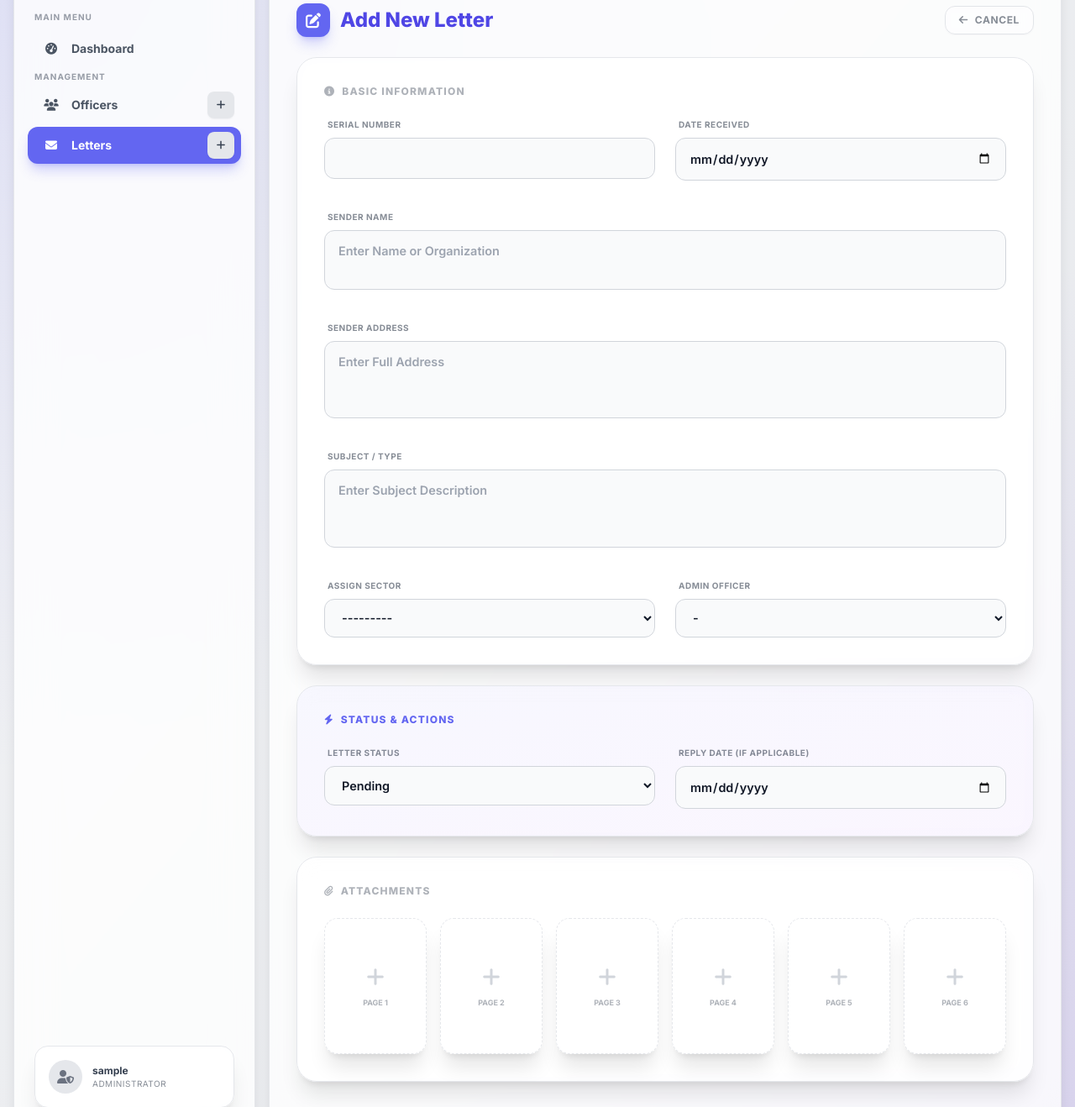
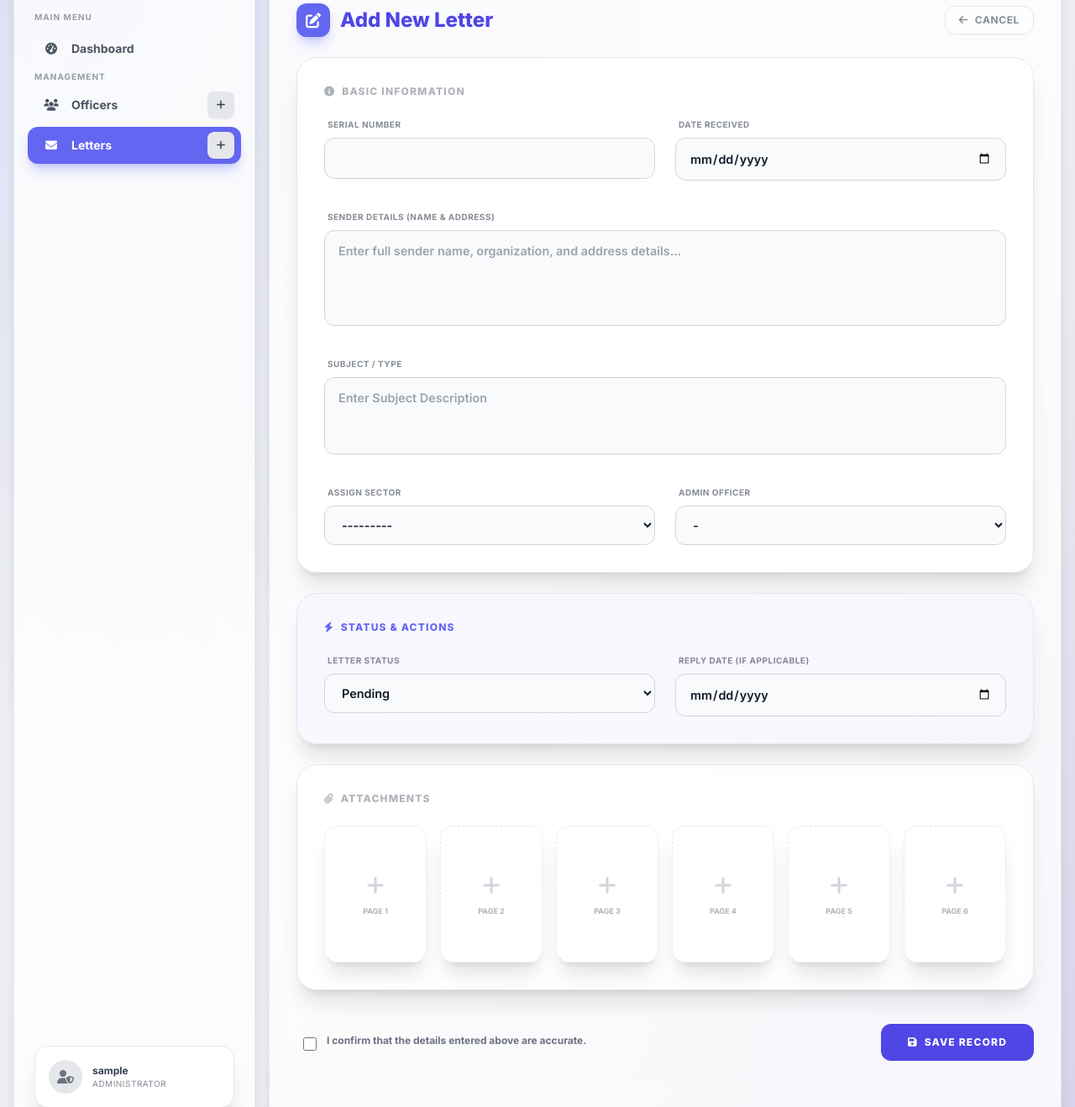
Before and after one commit to cmadhawa99/RMS_mail, a Django app: page /custom-admin/letters/add/ in a window 1280 px wide. Shown: the part 125-1443 px from the top of the page at 84% size. Run offline with Django 5.2, Linux system fonts and the light colour scheme; the visitor is signed in with stand-in values (Sample User, id 1); some libraries are stand-ins or nearby versions.

Commit message:
Update 2026-07-08 15:24 Merge sender name and address into a single sender details field

```diff
--- a/letters/admin.py
+++ b/letters/admin.py
@@ -4,9 +4,9 @@ from django.contrib import admin
 from .models import Letter, SectorProfile
 
 class LetterAdmin(admin.ModelAdmin):
-    list_display = ('serial_number', 'date_received', 'sender_name', 'administrated_by', 'status')
+    list_display = ('serial_number', 'date_received', 'sender_details', 'administrated_by', 'status')
     list_filter = ('administrated_by', 'status', 'date_received')
-    search_fields = ('serial_number', 'sender_name')
+    search_fields = ('serial_number', 'sender_details')
 
 admin.site.register(Letter, LetterAdmin)
 admin.site.register(SectorProfile)
--- a/letters/forms.py
+++ b/letters/forms.py
@@ -82,7 +82,7 @@ class LetterForm(forms.ModelForm):
         model = Letter
         # ADDED 'is_replied' and 'replied_at' here
         fields = [
-            'serial_number', 'date_received', 'sender_name', 'sender_address',
+            'serial_number', 'date_received', 'sender_details',
             'letter_type', 'target_sector', 'administrated_by',
             'accepting_officer_id', 'status', 'replied_at',
             'attachment_1', 'attachment_2', 'attachment_3', 'attachment_4',
@@ -90,8 +90,7 @@ class LetterForm(forms.ModelForm):
         ]
         labels = {
             'serial_number': 'Serial Number',
-            'sender_name': 'Sender Name',
-            'sender_address': 'Sender Address',
+            'sender_details': 'Sender Details (Name, Org, Address)',
             'letter_type': 'Subject / Type',
             'target_sector': 'Assign to Sector',
             'administrated_by': 'Administrated By',
@@ -106,8 +105,7 @@ class LetterForm(forms.ModelForm):
         }
 
         widgets = {
-            'sender_name': forms.Textarea(attrs={'rows': 2, 'placeholder': 'Enter Name or Organization'}),
-            'sender_address': forms.Textarea(attrs={'rows': 3, 'placeholder': 'Enter Full Address'}),
+            'sender_details': forms.Textarea(attrs={'rows': 4, 'placeholder': 'Enter full sender name, organization, and address details...'}),
             'letter_type': forms.Textarea(attrs={'rows': 3, 'placeholder': 'Enter Subject Description'}),
         }
 
--- a/letters/models.py
+++ b/letters/models.py
@@ -79,8 +79,7 @@ class Letter(models.Model):
 
     serial_number = models.IntegerField(unique=True, verbose_name="අනු අංකය")
     date_received = models.DateField(blank=True, null=True)
-    sender_name = models.CharField(max_length=255, blank=True, null=True)
-    sender_address = models.TextField(blank=True, null=True)
+    sender_details = models.TextField(blank=True, null=True, verbose_name="Sender Details")
     letter_type = models.CharField(max_length=255, blank=True, null=True)
     accepting_officer_id = models.CharField(max_length=50, blank=True, null=True)
     target_sector = models.CharField(max_length=20, choices=SECTOR_CHOICES, blank=True, null=True)
--- a/letters/templates/letters/admin/pages/admin_letters.html
+++ b/letters/templates/letters/admin/pages/admin_letters.html
@@ -98,9 +98,11 @@
                 <td class="px-4 py-3 bg-white/60 dark:bg-gray-800/20 group-hover:bg-transparent border-y border-gray-200 dark:border-transparent group-hover:border-transparent font-bold text-gray-700 dark:text-gray-200 text-sm">
                     {{ letter.letter_type|truncatechars:30 }}
                 </td>
+
                 <td class="px-4 py-3 bg-white/60 dark:bg-gray-800/20 group-hover:bg-transparent border-y border-gray-200 dark:border-transparent group-hover:border-transparent text-sm opacity-80">
-                    {{ letter.sender_name|truncatechars:20 }}
+                    {{ letter.sender_details|truncatechars:30 }}
                 </td>
+
                 <td class="px-4 py-3 bg-white/60 dark:bg-gray-800/20 group-hover:bg-transparent border-y border-gray-200 dark:border-transparent group-hover:border-transparent text-xs font-bold opacity-60">
                     {{ letter.date_received }}
                 </td>
--- a/letters/templates/letters/admin/pages/letter_form.html
+++ b/letters/templates/letters/admin/pages/letter_form.html
@@ -48,12 +48,8 @@
                 </div>
 
                 <div class="md:col-span-2">
-                    <label class="block text-[10px] font-bold uppercase tracking-wider opacity-60 mb-2 pl-1">{% trans "Sender Name" %}</label>
-                    <div class="relative">{{ form.sender_name }}</div>
-                </div>
-                <div class="md:col-span-2">
-                    <label class="block text-[10px] font-bold uppercase tracking-wider opacity-60 mb-2 pl-1">{% trans "Sender Address" %}</label>
-                    <div class="relative">{{ form.sender_address }}</div>
+                    <label class="block text-[10px] font-bold uppercase tracking-wider opacity-60 mb-2 pl-1">{% trans "Sender Details (Name & Address)" %}</label>
+                    <div class="relative">{{ form.sender_details }}</div>
                 </div>
 
                 <div class="md:col-span-2">
--- a/letters/templates/letters/user/dashboard.html
+++ b/letters/templates/letters/user/dashboard.html
@@ -268,7 +268,7 @@
                                                 <i class="fas fa-lock text-[10px]"></i>
                                             </div>
                                         {% endif %}
-                                        <div class="text-[11px] font-bold opacity-50 uppercase mt-0.5">{{ letter.sender_name }}</div>
+                                        <div class="text-[11px] font-bold opacity-50 uppercase mt-0.5">{{ letter.sender_details|truncatechars:40 }}</div>
                                     </td>
 
                                     <td class="px-6 py-3 border-y border-transparent group-hover:border-white/20 dark:group-hover:border-white/5">
--- a/letters/views.py
+++ b/letters/views.py
@@ -53,7 +53,7 @@ def sector_dashboard(request):
         else:
             letters = letters.filter(
             Q(serial_number__icontains=search_query) |
-            Q(sender_name__icontains=search_query) |
+            Q(sender_details__icontains=search_query) |
             Q(letter_type__icontains=search_query)
 
         )
@@ -212,7 +212,7 @@ def custom_admin_letters(request):
         else:
             letters_list = letters_list.filter(
             Q(serial_number__icontains=search_query) |
-            Q(sender_name__icontains=search_query) |
+            Q(sender_details__icontains=search_query) |
             Q(letter_type__icontains=search_query) |
             Q(target_sector__icontains=search_query)
         )
@@ -375,7 +375,7 @@ def export_letters_excel(request):
     if search_query:
         letters = letters.filter(
             Q(serial_number__icontains=search_query) |
-            Q(sender_name__icontains=search_query) |
+            Q(sender_details__icontains=search_query) |
             Q(letter_type__icontains=search_query) |
             Q(target_sector__icontains=search_query)
         )
@@ -448,7 +448,7 @@ def export_letters_excel(request):
     headers = [
         'ලිපි අංකය (Serial)',
         'ලැබුණු දිනය (Date)',
-        'එවූ අයගේ නම (Sender)',
+        'එවූ අයගේ විස්තර (Sender Details)',
         'ලිපියේ වර්ගය (Type)',
         'අංශය (Sector)',
         'පරිපාලනය කළේ (Admin By)',
@@ -493,7 +493,7 @@ def export_letters_excel(request):
         row_data = [
             letter.serial_number,
             letter.date_received,
-            letter.sender_name,
+            letter.sender_details,
             letter.letter_type,
             sector_sinhala,
             admin_by,
```
Also changed, not shown: letters/templates/letters/admin/pages/admin_letter_detail.html (+3 -7 lines), letters/templates/letters/user/letter_detail.html (+8 -16 lines), letters/migrations/0001_initial.py.
